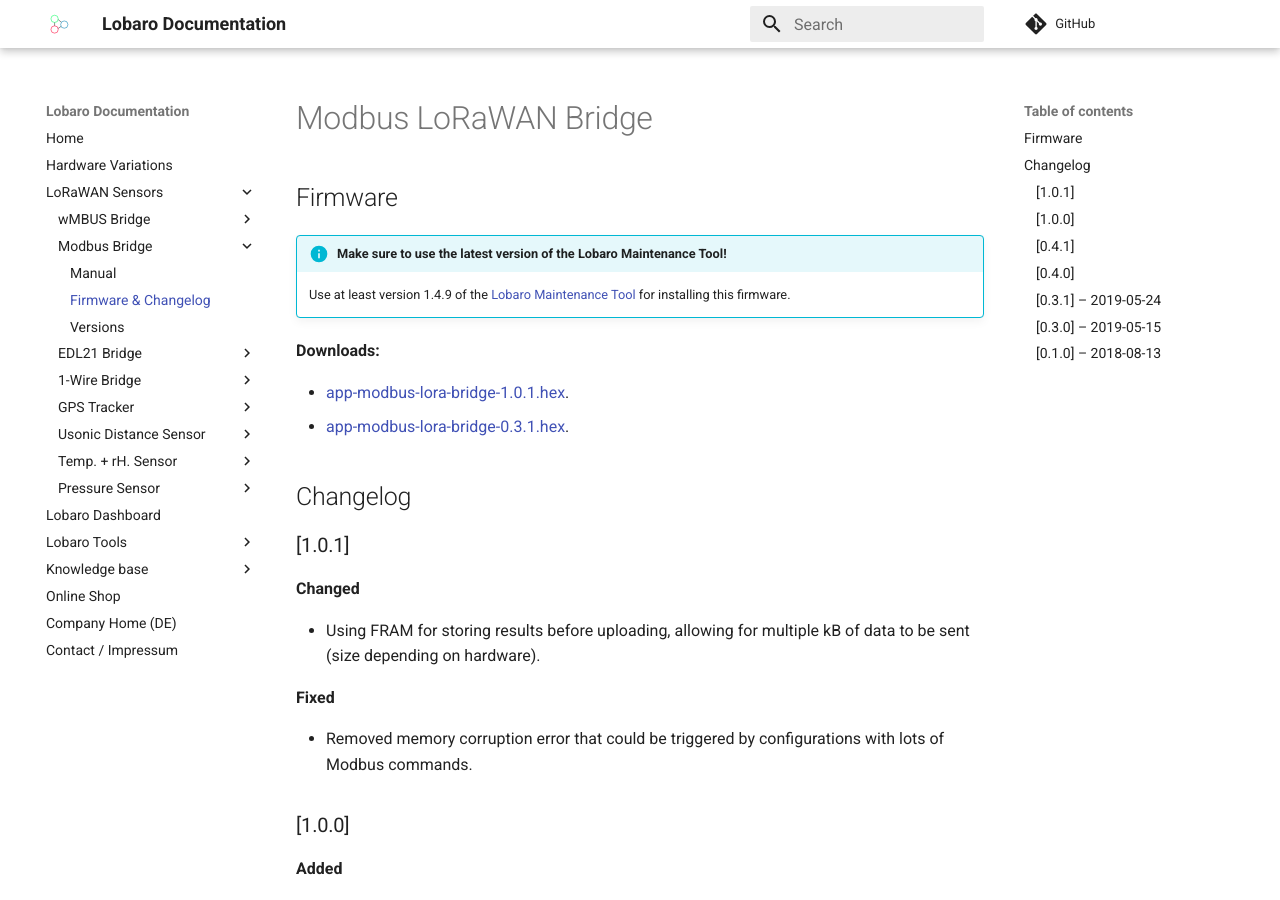
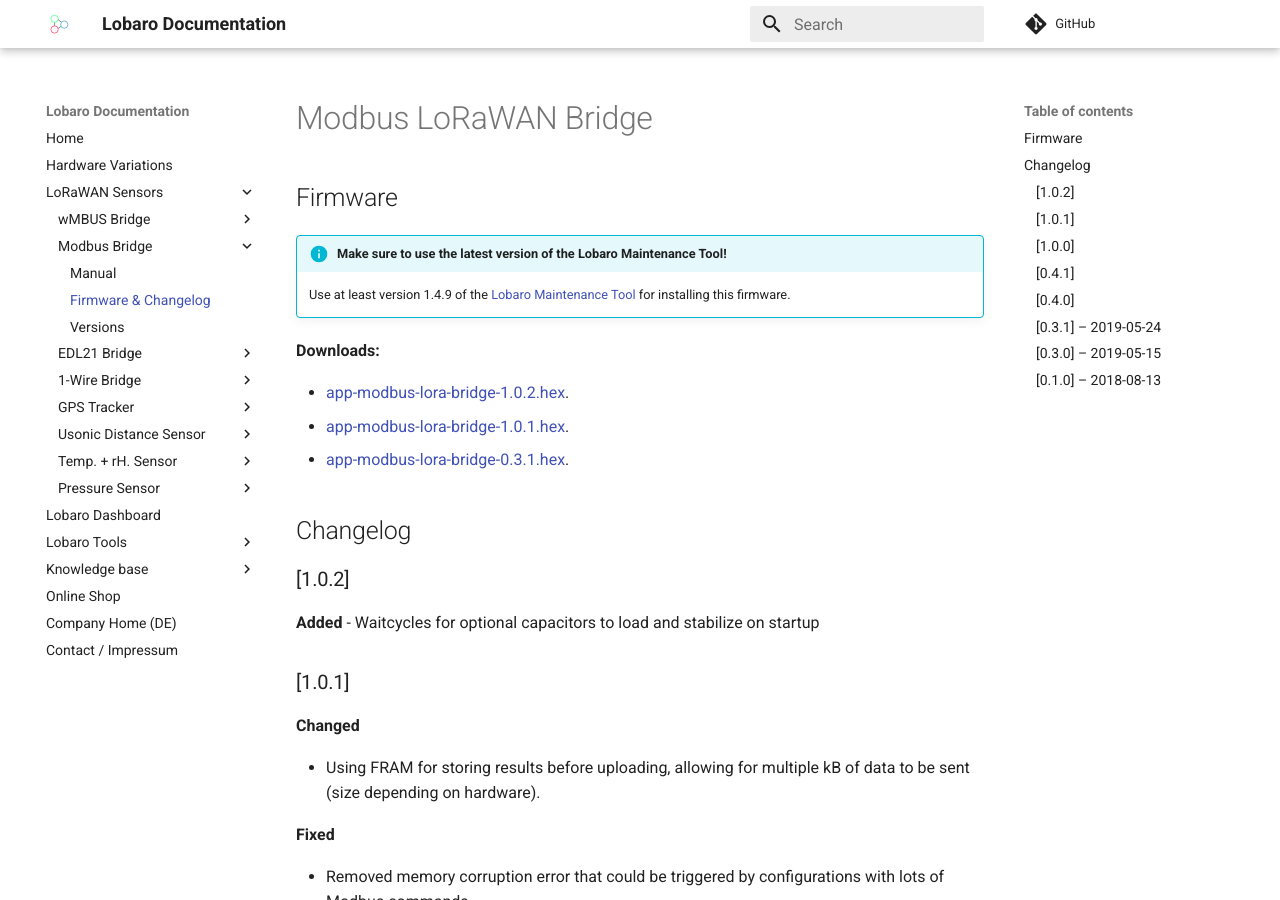
Before and after one commit to Lobaro/docs, an MkDocs documentation site: the page built from docs/lorawan-sensors/modbus-lorawan/firmware.md, in a window 1280 px wide and 900 px high. Built offline with MkDocs 1.6.1 and Material for MkDocs 9.7.7, drawn with Linux system fonts in a browser that asks for light colours; a script that is not in the unit is left out; comment, search, counter and statistics services are not loaded.

Commit message:
added new modbus version

```diff
--- a/docs/lorawan-sensors/modbus-lorawan/firmware.md
+++ b/docs/lorawan-sensors/modbus-lorawan/firmware.md
@@ -8,10 +8,15 @@
 
 **Downloads:**
 
+* [app-modbus-lora-bridge-1.0.2.hex](firmware/app-modbus-lora-bridge-1.0.2.hex).
 * [app-modbus-lora-bridge-1.0.1.hex](firmware/app-modbus-lora-bridge-1.0.1.hex).
 * [app-modbus-lora-bridge-0.3.1.hex](firmware/app-modbus-lora-bridge-0.3.1.hex).
 
 ## Changelog
+
+### [1.0.2]
+**Added**
+- Waitcycles for optional capacitors to load and stabilize on startup
 
 ### [1.0.1]
 **Changed**
```
Also changed, not shown: 1 other file.
